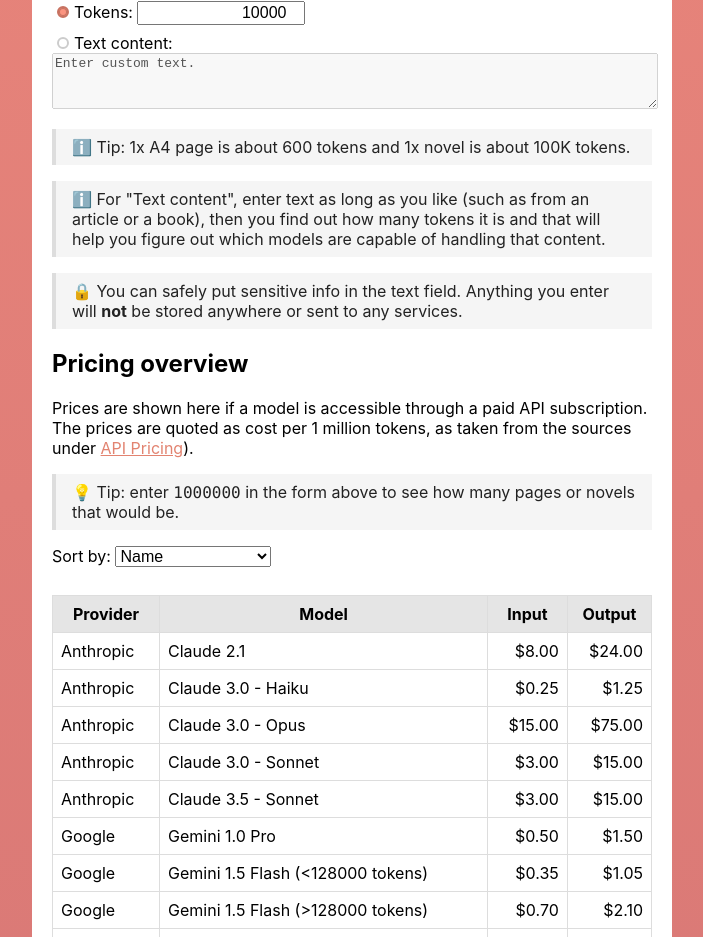
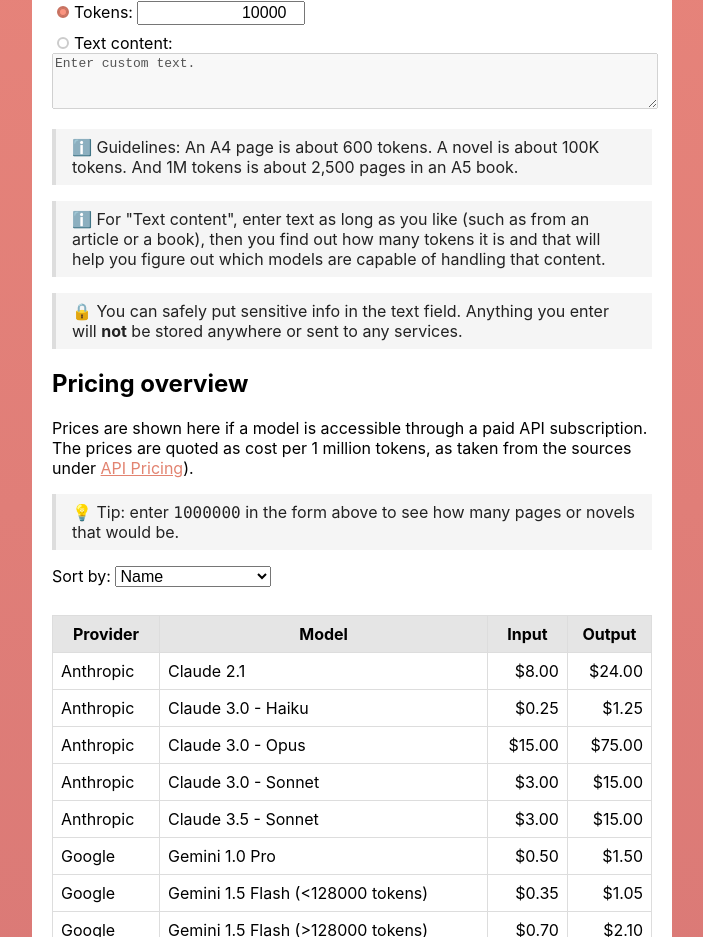
Before and after one commit to MichaelCurrin/token-translator, a React (Create React App) app: page / in a window 1280 px wide. Shown: the part 1916-2853 px from the top of the page, without its empty margins (288-991 px from the left). Built offline with nearby package versions, Linux system fonts and the light colour scheme.

Commit message:
update text

```diff
--- a/src/components/Custom/index.jsx
+++ b/src/components/Custom/index.jsx
@@ -127,8 +127,8 @@
       />
       <blockquote>
         <p>
-          ℹ️ Tip: 1x A4 page is about 600 tokens and 1x novel is about 100K
-          tokens.
+          ℹ️ Guidelines: An A4 page is about 600 tokens. A novel is about 100K
+          tokens. And 1M tokens is about 2,500 pages in an A5 book.
         </p>
       </blockquote>
       <blockquote>
```
